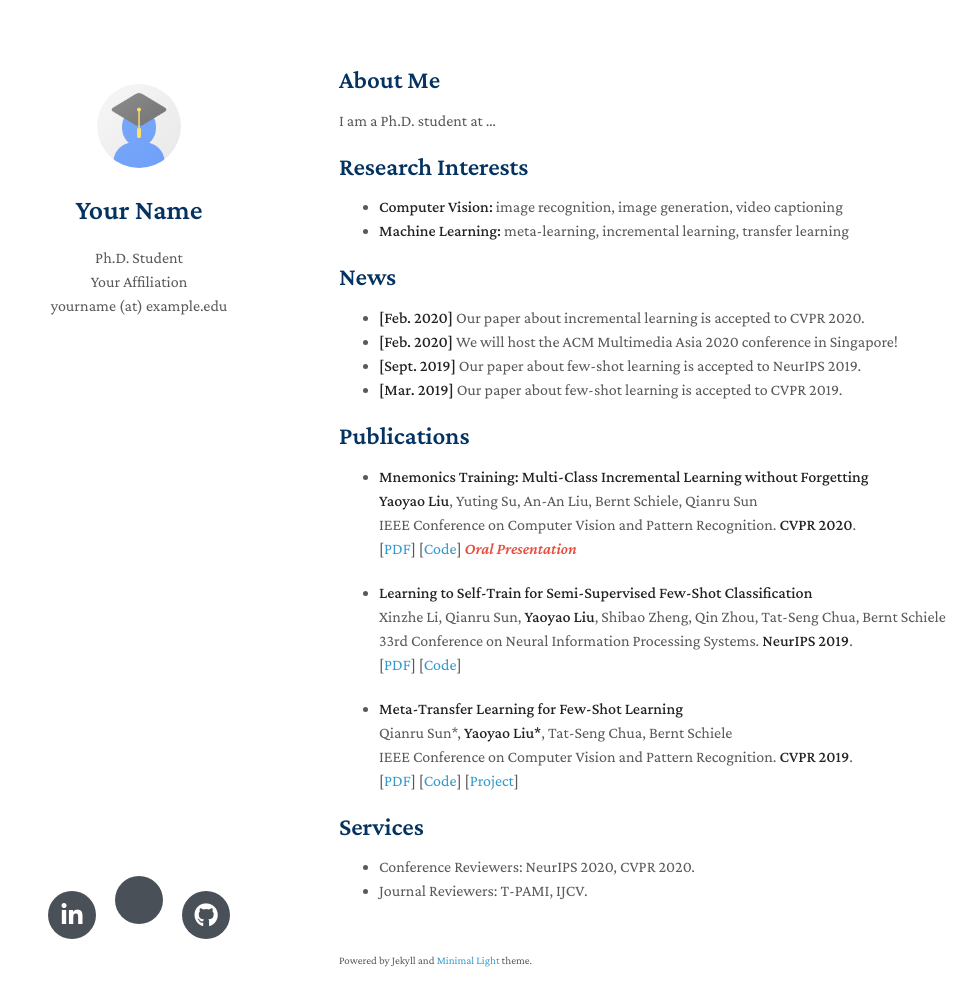
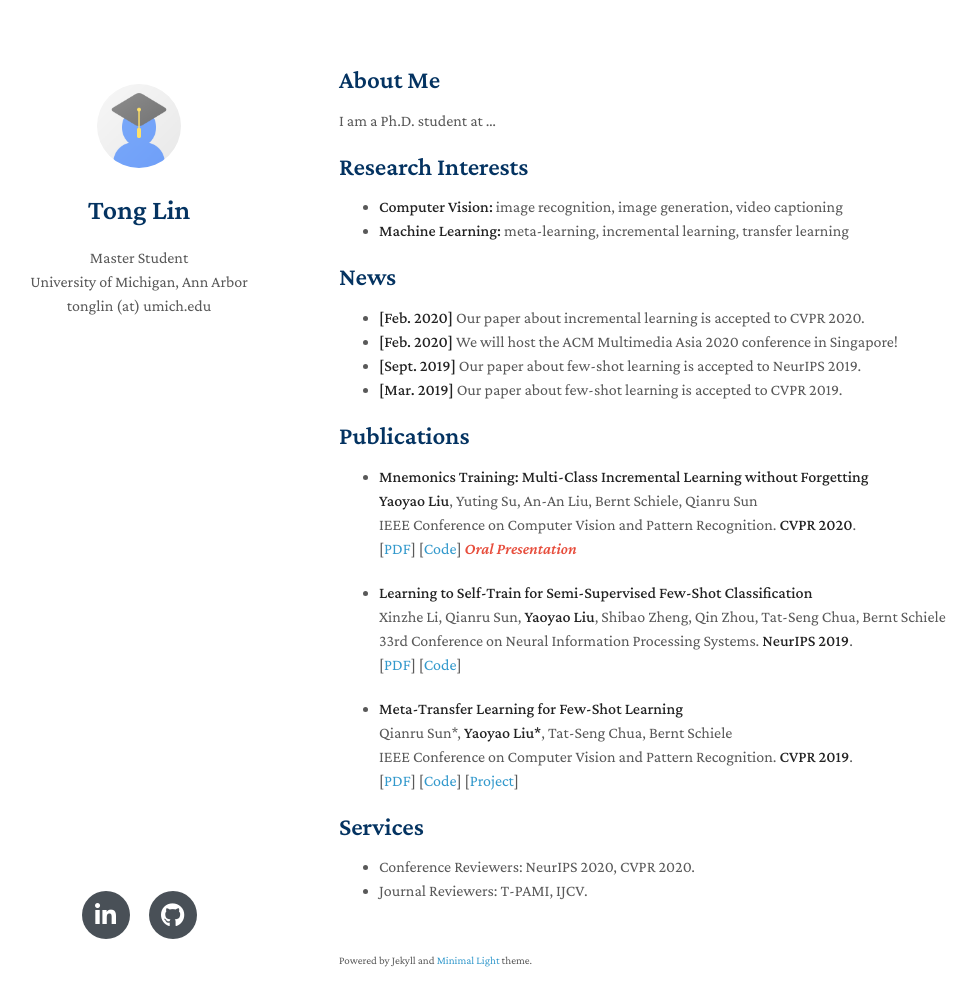
Before and after one commit to francislint/francislint.github.io, a Jekyll site: the page built from index.md, in a window 1280 px wide and 1041 px high. Shown: the top 1006 px of the window, without its empty margins (131-1108 px from the left). Built offline with Jekyll 4.4.1, drawn with Linux system fonts in a browser that asks for light colours; nearby versions of some CDN libraries; a style sheet for code colours, icons or effects is not loaded; our own code applies the rules of GitHub Pages for plain Markdown files.

Commit message:
Update _config.yml

```diff
--- a/_config.yml
+++ b/_config.yml
@@ -1,8 +1,8 @@
 # Basic Information
-title: Your Name
-position: Ph.D. Student
-affiliation: Your Affiliation
-email: yourname (at) example.edu
+title: Tong Lin
+position: Master Student
+affiliation: University of Michigan, Ann Arbor
+email: tonglin (at) umich.edu
 
 # Search Engine Optimization (SEO)
 # The following information is used to improve the website traffic from search engines, e.g., Google.
@@ -12,9 +12,9 @@ canonical: https://minimal-light.yyliu.net/
 
 # Links
 # If you don't need one of them, you may delete the corresponding line.
-google_scholar: https://scholar.google.com/
-github_link: https://github.com/yaoyao-liu/minimal-light
-linkedin: https://www.linkedin.com/
+# google_scholar: https://scholar.google.com/
+github_link: https://github.com/francislint/
+linkedin: https://www.linkedin.com/in/tong-lin-435242230/
 
 # Images (e.g., your profile picture and your website's favicon)
 # "favicon" and "favicon_dark" are used for the light and dark modes, respectively.
```
